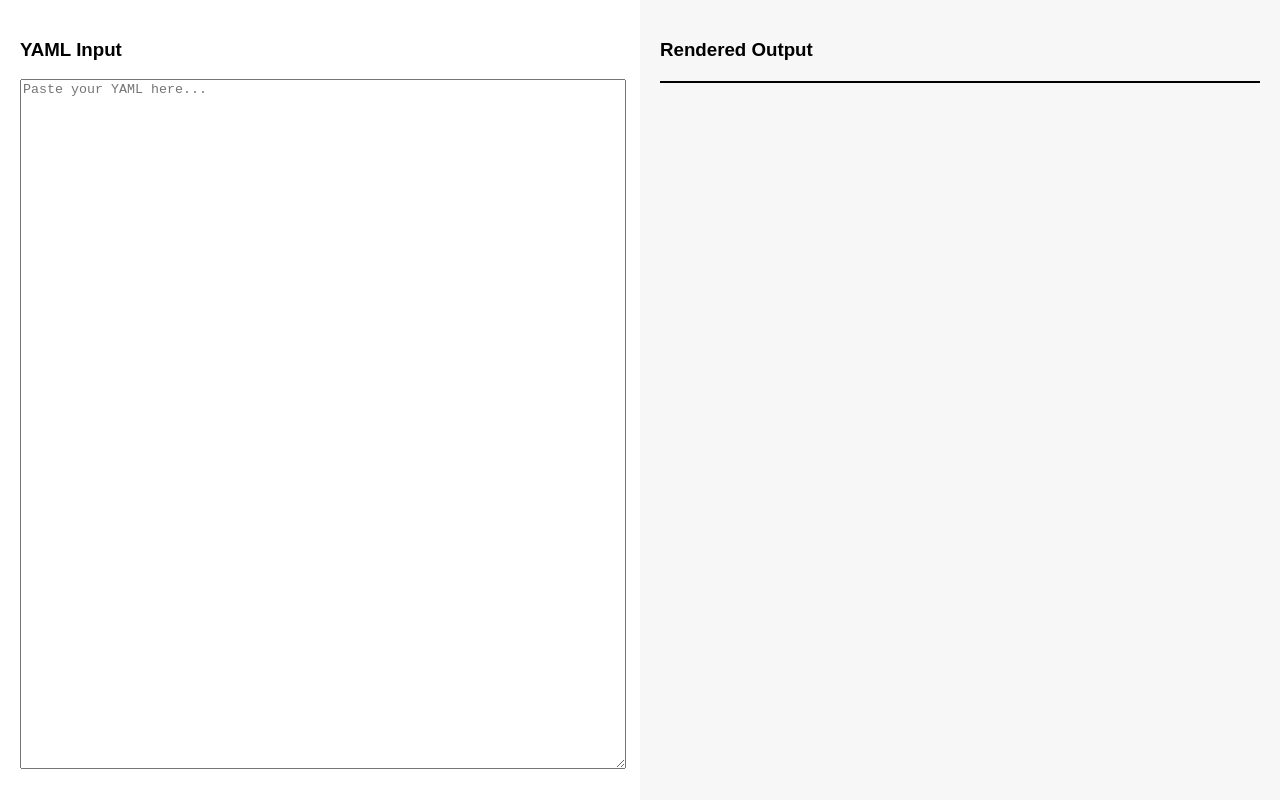
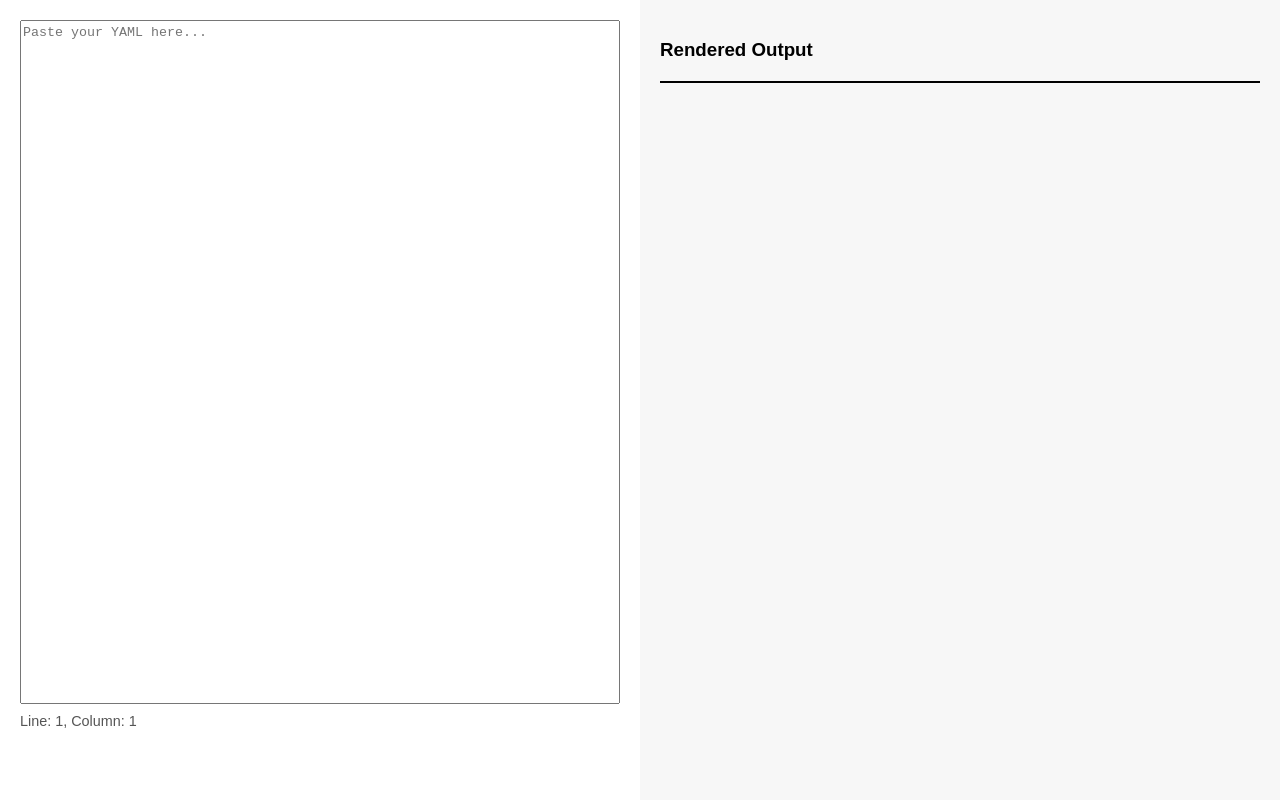
Before and after one commit to l5/local-project-tools, a plain HTML site: page project-plan/demo-scope-elements.html in a window 1280 px wide. Drawn offline with Linux system fonts and the light colour scheme.

Commit message:
adding line counter

```diff
--- a/project-plan/demo-scope-elements.html
+++ b/project-plan/demo-scope-elements.html
@@ -16,6 +16,21 @@
             width: 50%;
             padding: 20px;
             box-sizing: border-box;
+            position: relative;
+        }
+        #yamlTextarea {
+            width: 100%;
+            height: 90%;
+            font-family: monospace;
+            resize: none;
+            white-space: pre;
+            box-sizing: border-box;
+            line-height: 1.5;
+        }
+        #cursorPosition {
+            font-size: 0.9em;
+            margin-top: 5px;
+            color: #555;
         }
         #renderedOutput {
             width: 50%;
@@ -23,10 +38,6 @@
             background-color: #f7f7f7;
             box-sizing: border-box;
             overflow-y: auto;
-        }
-        textarea {
-            width: 100%;
-            height: 90%;
         }
         .scope-element {
             margin-bottom: 20px;
@@ -44,8 +55,8 @@
 </head>
 <body>
     <div id="yamlInput">
-        <h3>YAML Input</h3>
         <textarea id="yamlTextarea" placeholder="Paste your YAML here..."></textarea>
+        <div id="cursorPosition">Line: 1, Column: 1</div>
     </div>
     <div id="renderedOutput">
         <h3>Rendered Output</h3>
@@ -53,6 +64,21 @@
         <div id="summaryContainer" class="summary"></div>
     </div>
     <script>
+        const textarea = document.getElementById('yamlTextarea');
+        const cursorPosition = document.getElementById('cursorPosition');
+
+        textarea.addEventListener('input', updateCursorPosition);
+        textarea.addEventListener('click', updateCursorPosition);
+        textarea.addEventListener('keyup', updateCursorPosition);
+
+        function updateCursorPosition() {
+            const text = textarea.value.substr(0, textarea.selectionStart);
+            const lines = text.split('\n');
+            const line = lines.length;
+            const column = lines[lines.length - 1].length + 1;
+            cursorPosition.textContent = `Line: ${line}, Column: ${column}`;
+        }
+
         document.getElementById('yamlTextarea').addEventListener('input', function() {
             const yamlText = this.value;
             const outputContainer = document.getElementById('outputContainer');
@@ -93,6 +119,9 @@
                 outputContainer.innerHTML = '<p style="color: red;">Error parsing YAML: ' + e.message + '</p>';
             }
         });
+
+        // Initialize cursor position on load
+        updateCursorPosition();
     </script>
 </body>
 </html>
```
